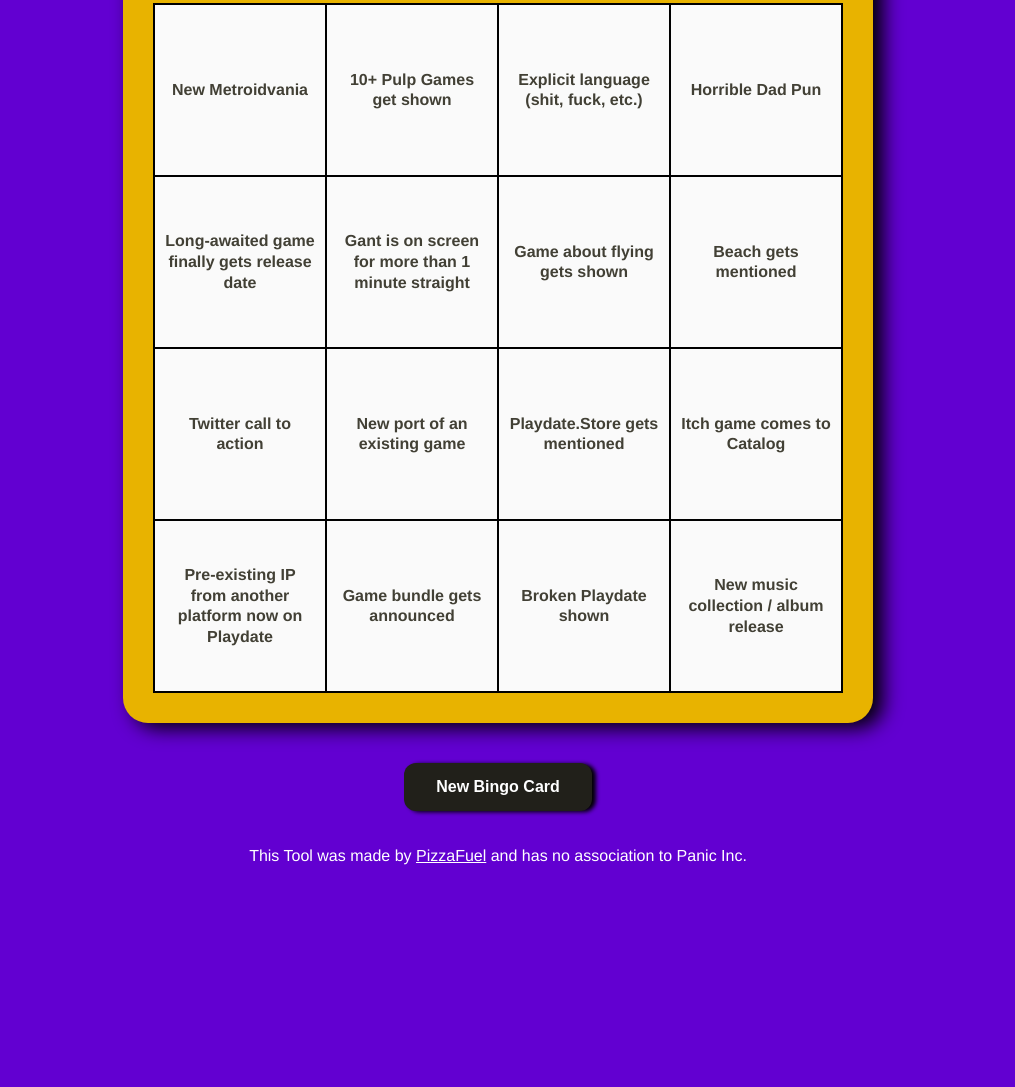
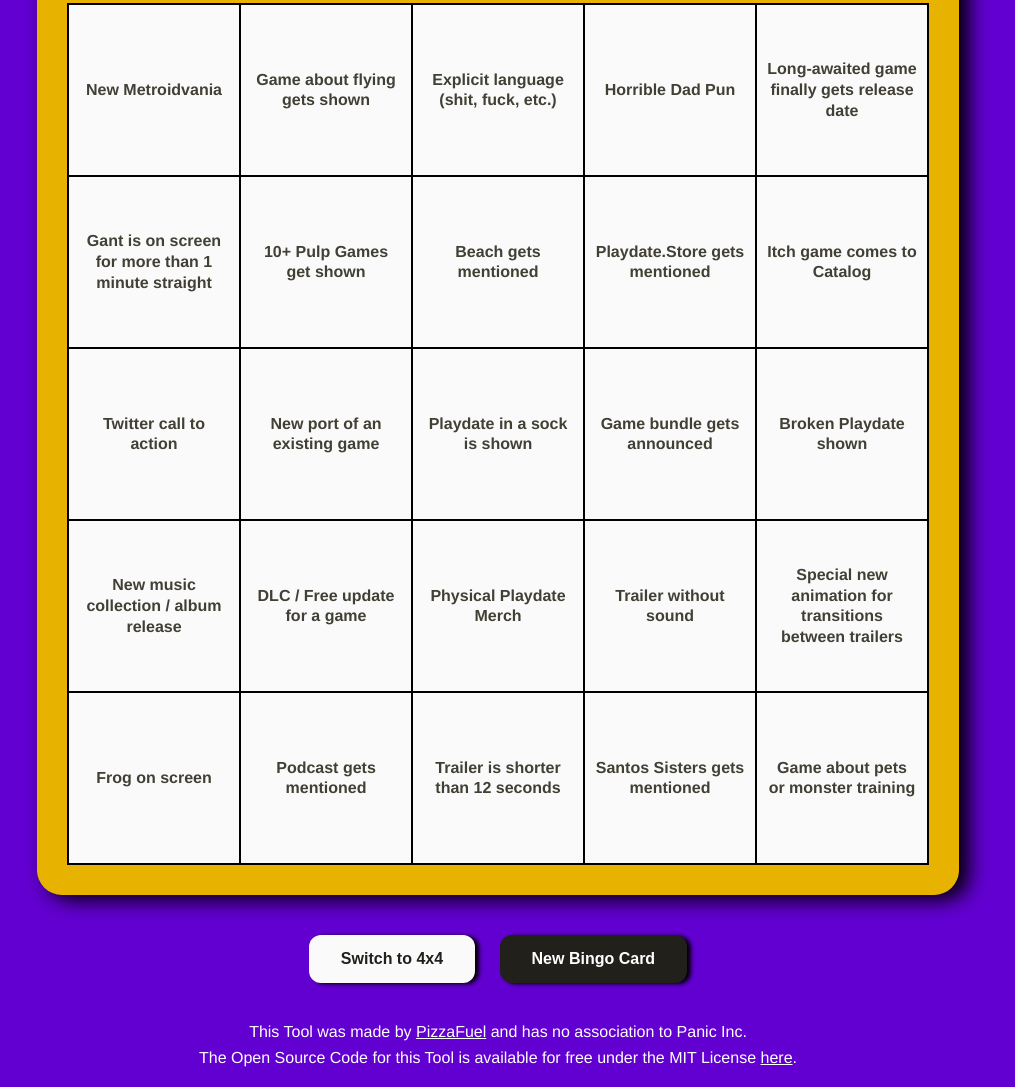
Before and after one commit to PizzaFuel/pdDirectBingo, a plain HTML site: page index.html in a window 1280 px wide. Shown: the part 142-1229 px from the top of the page, without its empty margins (142-1157 px from the left). Before the commit the page ends 1023 px from the top, so only its background shows below. Drawn offline with Linux system fonts and the light colour scheme.

Commit message:
Added 5x5 bingo sheet option as default

```diff
--- a/index.html
+++ b/index.html
@@ -2,7 +2,185 @@
 <html>
 <head>
   <title>PlayDate Direct Bingo Generator</title>
-  <style>
+  <script>
+    function populateTable() {
+        var values = [
+    "Gant is on screen for more than 1 minute straight",
+    "Surprise celebrity appearance (Island Boys?)",
+    "Surprise Panic staff cameo",
+    "A 3D game is shown",
+    "A new contest gets announced",
+    "Cake gets mentioned",
+    "New sequel to a Playdate game",
+    "Long-awaited game finally gets release date",
+    "New port of an existing game",
+    "Itch game comes to Catalog",
+    "Santos Sisters gets mentioned",
+    "Playdate theme gets played",
+    "Stereo Dock",
+    "New tool for the Playdate gets unveiled",
+    "Game bundle gets announced",
+    "Trailer is almost exactly 3 minutes long",
+    "Trailer is shorter than 12 seconds",
+    "Horror game gets shown",
+    "Explicit language (shit, fuck, etc.)",
+    "Game we haven't heard about since last year",
+    "DLC / Free update for a game",
+    "Horrible Dad Pun",
+    "Face of a developer is on screen",
+    "Trailer has voiced narration",
+    "10+ Pulp Games get shown",
+    "Game about flying gets shown",
+    "Card-based game gets shown",
+    "Trailer contains unpacking animation",
+    "Podcast gets mentioned",
+    "New music collection / album release",
+    "Twitter call to action",
+    "Playdate.Store gets mentioned",
+    "New Metroidvania",
+    "Game about pets or monster training",
+    "Physical Playdate Merch",
+    "Something about speedrunning",
+    "Launch animation gets shown",
+    "Block pushing game",
+    "Special new animation for transitions between trailers",
+    "TWO crank puns in ONE trailer",
+    "Release: 2024",
+    "Releasing TODAY",
+    "Broken Playdate shown",
+    "Walking simulator",
+    "Beach gets mentioned",
+    "Pre-existing IP from another platform now on Playdate",
+    "Playdate in a sock is shown",
+    "PIIIIIZZZAAAAA!",
+    "Frog on screen",
+    "Trailer without sound",
+    "\"This Holiday Season\"",
+    "STRANGEST.IO"
+    ];
+
+      var cells = document.getElementsByTagName('td');
+      var usedValues = [];
+
+      for (var i = 0; i < cells.length; i++) {
+        var randomIndex = Math.floor(Math.random() * values.length);
+        var randomValue = values[randomIndex];
+
+        cells[i].textContent = randomValue;
+
+        // Remove the used value from the array to prevent duplicates
+        values.splice(randomIndex, 1);
+        usedValues.push(randomValue);
+      }
+
+      console.log("Used Values:", usedValues);
+    }
+
+    window.addEventListener('DOMContentLoaded', populateTable);
+
+
+    var isExpanded = true; // Track if the table is expanded (5x5) or not
+
+    function expandTable() {
+      var table = document.querySelector('table');
+      var rows = table.getElementsByTagName('tr');
+
+      if (isExpanded) {
+        // Remove the last row
+        table.deleteRow(rows.length - 1);
+
+        // Remove the last cell from each existing row
+        for (var j = 0; j < rows.length; j++) {
+          rows[j].deleteCell(rows[j].cells.length - 1);
+        }
+      } else {
+        // Add a new row at the end
+        var newRow = document.createElement('tr');
+        for (var i = 0; i < rows[0].cells.length; i++) {
+          var newCell = document.createElement('td');
+          newRow.appendChild(newCell);
+        }
+        table.appendChild(newRow);
+
+        // Add a new cell to each existing row
+        for (var j = 0; j < rows.length; j++) {
+          var newCell = document.createElement('td');
+          rows[j].appendChild(newCell);
+        }
+      }
+
+      isExpanded = !isExpanded; // Toggle the value of isExpanded
+
+       // Update the switch text
+       var switchText = document.getElementById('switch-text');
+      switchText.textContent = isExpanded ? 'Switch to 4x4' : 'Switch to 5x5';
+
+      // Update values in Bingo Card
+      populateTable()
+    }
+  </script>
+</head>
+<body>
+    <div class="mainContent">
+        <h1>PlayDate Direct Bingo</h1>
+        <table>
+            <tbody>
+            <tr>
+                <td></td>
+                <td></td>
+                <td></td>
+                <td></td>
+                <td></td>
+            </tr>
+            <tr>
+                <td></td>
+                <td></td>
+                <td></td>
+                <td></td>
+                <td></td>
+            </tr>
+            <tr>
+                <td></td>
+                <td></td>
+                <td></td>
+                <td></td>
+                <td></td>
+            </tr>
+            <tr>
+                <td></td>
+                <td></td>
+                <td></td>
+                <td></td>
+                <td></td>
+            </tr>
+            <tr>
+                <td></td>
+                <td></td>
+                <td></td>
+                <td></td>
+                <td></td>
+            </tr>
+            </tbody>
+        </table>
+    </div>
+
+
+    <div class="reset">
+        <button onclick="expandTable()" id="switch-text">Switch to 4x4</button>
+        <button onclick="populateTable()">New Bingo Card</button>
+    </div>
+
+
+
+    <p>
+        This Tool was made by <a href="https://pizzafuel.itch.io/">PizzaFuel</a> and has no association to Panic Inc.
+        <br/>
+        The Open Source Code for this Tool is available for free under the MIT License <a href="https://github.com/PizzaFuel/pdDirectBingo" target="_blank">here</a>.
+    </p>
+
+</body>
+
+<style>
     table {
       border-collapse: collapse;
     }
@@ -73,135 +251,26 @@
         background-color: #080706;
     }
 
+    #switch-text {
+        margin-right: 20px;
+        background-color: #FAFAFA;
+        color: #21201A;
+    }
+
+    #switch-text:hover {
+        background-color: #080706;
+        color: white;
+    }
+
     p, p a {
         text-align: center;
         color:white;
         padding-top: 20px;
+        line-height: 1.6em;
     }
 
     p a:hover {
         font-weight: bolder;
     }
-
   </style>
-  <script>
-    function populateTable() {
-        var values = [
-    "Gant is on screen for more than 1 minute straight",
-    "Surprise celebrity appearance (Island Boys?)",
-    "Surprise Panic staff cameo",
-    "A 3D game is shown",
-    "A new contest gets announced",
-    "Cake gets mentioned",
-    "New sequel to a Playdate game",
-    "Long-awaited game finally gets release date",
-    "New port of an existing game",
-    "Itch game comes to Catalog",
-    "Santos Sisters gets mentioned",
-    "Playdate theme gets played",
-    "Stereo Dock",
-    "New tool for the Playdate gets unveiled",
-    "Game bundle gets announced",
-    "Trailer is almost exactly 3 minutes long",
-    "Trailer is shorter than 12 seconds",
-    "Horror game gets shown",
-    "Explicit language (shit, fuck, etc.)",
-    "Game we haven't heard about since last year",
-    "DLC / Free update for a game",
-    "Horrible Dad Pun",
-    "Face of a developer is on screen",
-    "Trailer has voiced narration",
-    "10+ Pulp Games get shown",
-    "Game about flying gets shown",
-    "Card-based game gets shown",
-    "Trailer contains unpacking animation",
-    "Podcast gets mentioned",
-    "New music collection / album release",
-    "Twitter call to action",
-    "Playdate.Store gets mentioned",
-    "New Metroidvania",
-    "Game about pets or monster training",
-    "Physical Playdate Merch",
-    "Something about speedrunning",
-    "Launch animation gets shown",
-    "Block pushing game",
-    "Special new animation for transitions between trailers",
-    "TWO crank puns in ONE trailer",
-    "Release: 2024",
-    "Releasing TODAY",
-    "Broken Playdate shown",
-    "Walking simulator",
-    "Beach gets mentioned",
-    "Pre-existing IP from another platform now on Playdate",
-    "Playdate in a sock is shown",
-    "PIIIIIZZZAAAAA!",
-    "Frog on screen",
-    "Trailer without sound",
-    "\"This Holiday Season\""
-    ];
-
-      var cells = document.getElementsByTagName('td');
-      var usedValues = [];
-
-      for (var i = 0; i < cells.length; i++) {
-        var randomIndex = Math.floor(Math.random() * values.length);
-        var randomValue = values[randomIndex];
-
-        cells[i].textContent = randomValue;
-
-        // Remove the used value from the array to prevent duplicates
-        values.splice(randomIndex, 1);
-        usedValues.push(randomValue);
-      }
-
-      console.log("Used Values:", usedValues);
-    }
-
-    window.addEventListener('DOMContentLoaded', populateTable);
-  </script>
-</head>
-<body>
-    <div class="mainContent">
-        <h1>PlayDate Direct Bingo</h1>
-        <table>
-            <tbody>
-            <tr>
-                <td></td>
-                <td></td>
-                <td></td>
-                <td></td>
-            </tr>
-            <tr>
-                <td></td>
-                <td></td>
-                <td></td>
-                <td></td>
-            </tr>
-            <tr>
-                <td></td>
-                <td></td>
-                <td></td>
-                <td></td>
-            </tr>
-            <tr>
-                <td></td>
-                <td></td>
-                <td></td>
-                <td></td>
-            </tr>
-            </tbody>
-        </table>
-    </div>
-
-
-    <div class="reset">
-        <button onclick="populateTable()">New Bingo Card</button>
-    </div>
-
-    <p>
-        This Tool was made by <a href="https://pizzafuel.itch.io/">PizzaFuel</a> and has no association to Panic Inc.
-    </p>
-
-</body>
-
 </html>
```
Also changed, not shown: 1 other file.
